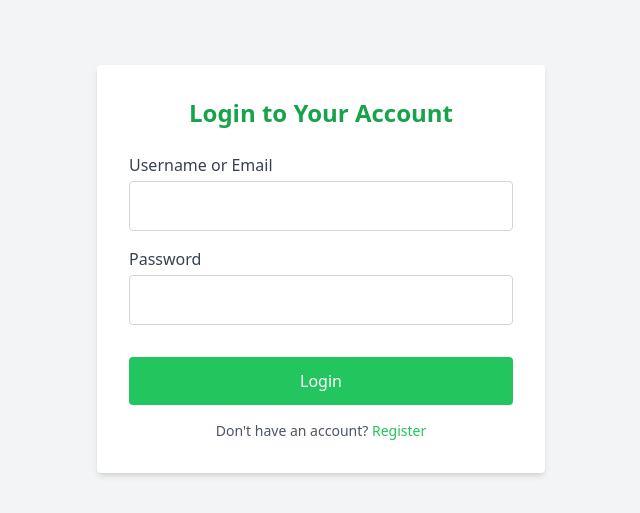
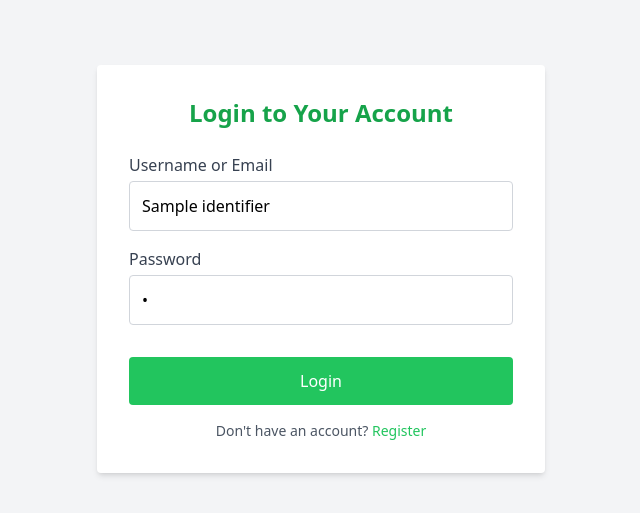
Before and after one commit to bipinjlimbu/To-Do-List---Django-Project, a Django app: template tdl_app/templates/auth/login_page.html in a window 1280 px wide. Shown: the part 131-644 px from the top of the page, without its empty margins (319-959 px from the left). Run offline with Django 5.2, Linux system fonts and the light colour scheme; the template is opened without the code that fills it: most values are stand-ins (such as "Sample title", 1, 10 or a date in 2020); style sheets or scripts are compiled from the project's sources.

Commit message:
Login Page Updated

```diff
--- a/tdl_app/templates/auth/login_page.html
+++ b/tdl_app/templates/auth/login_page.html
@@ -12,12 +12,6 @@
     {% endfor %}
     {% endif %}
 
-    {% if errors %}
-    {% for error in errors %}
-    <script> alert("{{error}}") </script>
-    {% endfor %}
-    {% endif %}
-
     <div class="bg-white p-8 rounded shadow-md w-full max-w-md">
         <h2 class="text-2xl font-bold mb-6 text-center text-green-600">Login to Your Account</h2>
 
@@ -25,15 +19,15 @@
             {% csrf_token %}
 
             <div>
-                <label for="username_email" class="block text-gray-700 mb-1">Username or Email</label>
-                <input type="text" name="username_email" id="username_email" required
+                <label for="identifier" class="block text-gray-700 mb-1">Username or Email</label>
+                <input type="text" name="identifier" id="identifier" value="{{data.identifier}}"
                        class="w-full p-3 border border-gray-300 rounded focus:outline-none focus:ring-2 focus:ring-green-400">
                 <p class="text-red-500">{{errors.identifier}}</p>
             </div>
 
             <div>
                 <label for="password" class="block text-gray-700 mb-1">Password</label>
-                <input type="password" name="password" id="password" required
+                <input type="password" name="password" id="password" value="{{data.password}}"
                        class="w-full p-3 border border-gray-300 rounded focus:outline-none focus:ring-2 focus:ring-green-400">
                 <p class="text-red-500">{{errors.password}}</p>
             </div>
```
